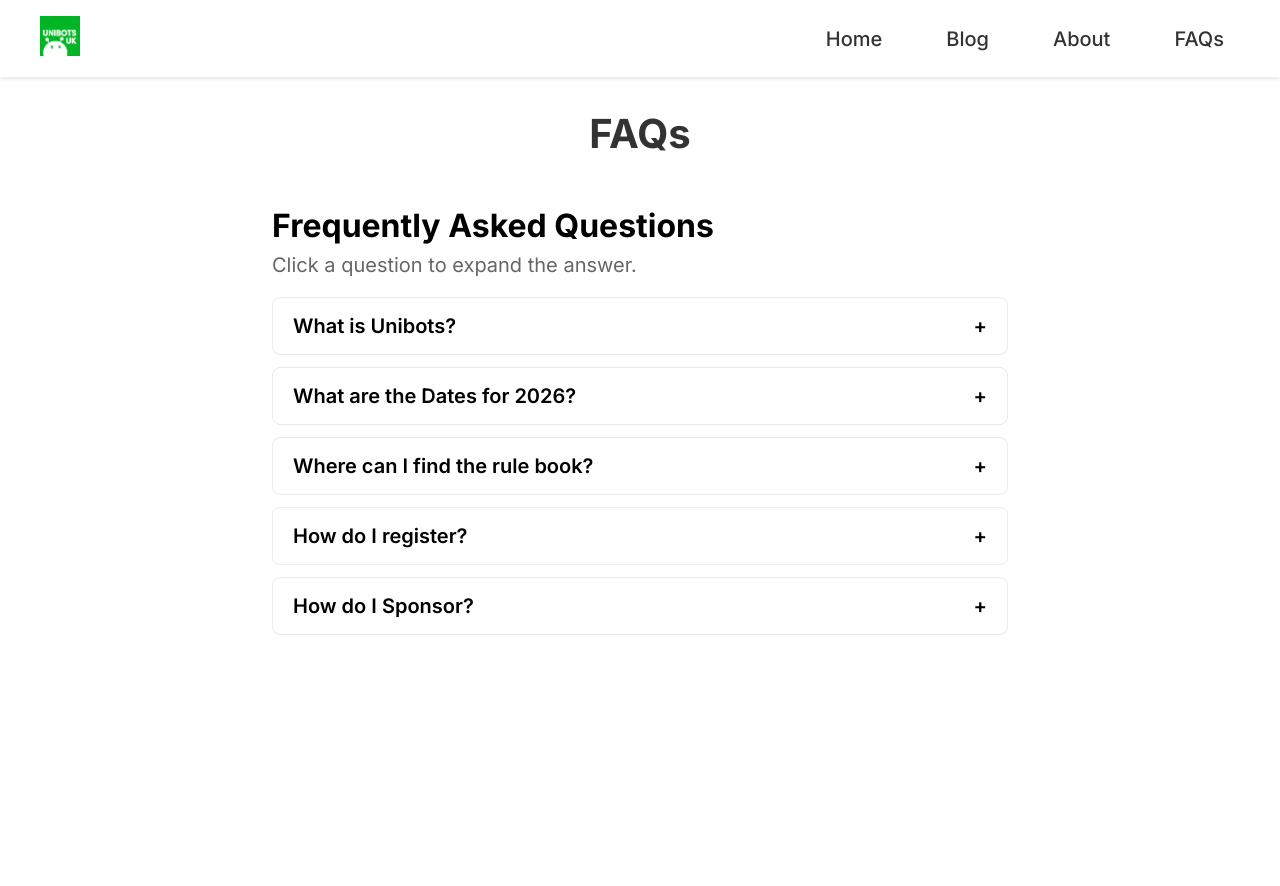
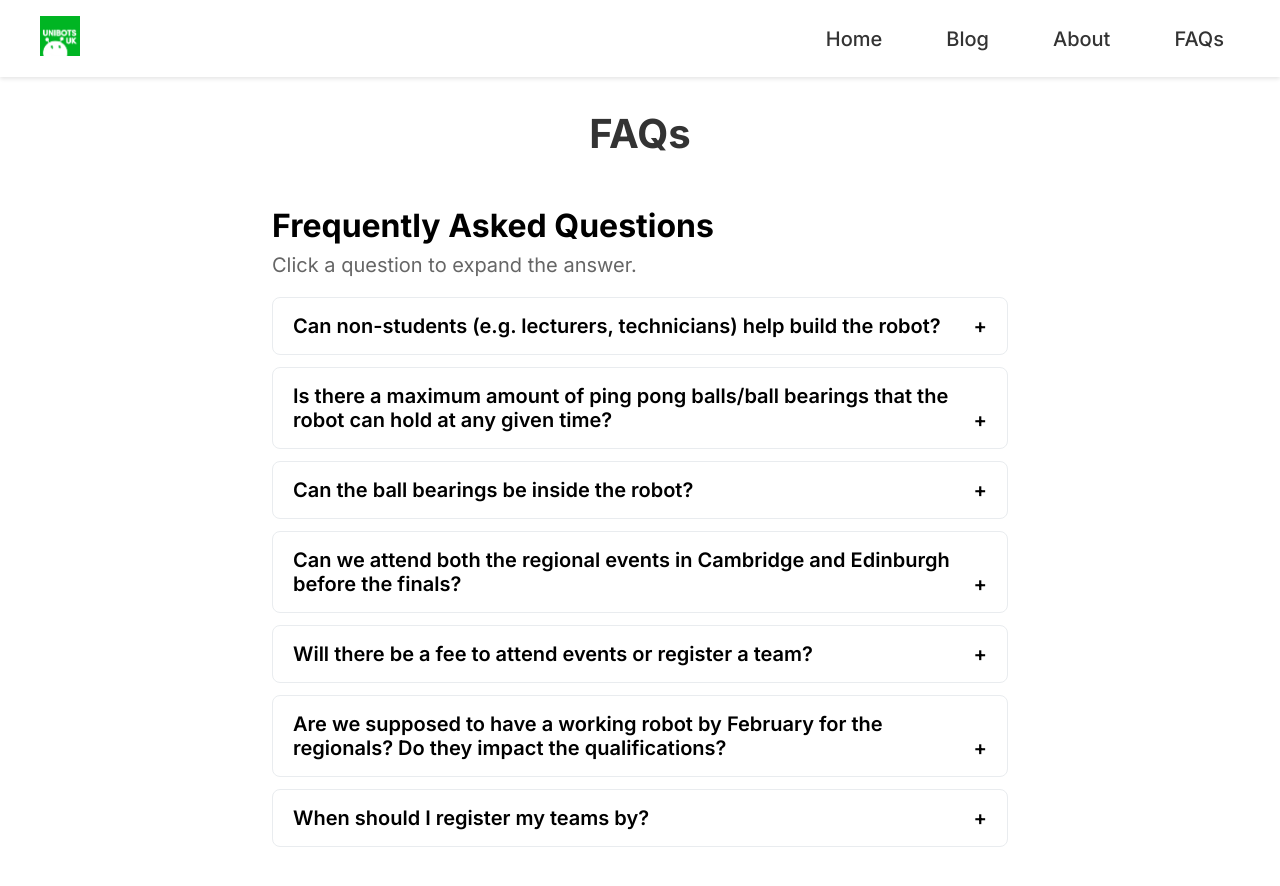
Before and after one commit to momopmoXZ/new_website, a Jekyll site: the page built from FAQs.md, in a window 1280 px wide. Shown: the top 886 px of the page. Built offline with Jekyll 4.4.1, drawn with Linux system fonts in a browser that asks for light colours.

Commit message:
fixed faqs

```diff
--- a/_includes/faqs.html
+++ b/_includes/faqs.html
@@ -6,53 +6,50 @@
   </div>
 
   <details>
-    <summary>What is Unibots?</summary>
+    <summary>Can non-students (e.g. lecturers, technicians) help build the robot?</summary>
     <div class="answer">
-      <p>Unibots is an inter-university robotics competition where teams build autonomous robots
-to accomplish the competition task. Registration is free for students from universities in
-the UK. <br>
-Created in 2022 by students from University of Cambridge and King's College London
-societies, the format has evolved over the years with different objectives and scoring
-points. <br>
-This fourth edition of Unibots is co-hosted by University of Cambridge Robotics Society,
-Heriot Watt University Robotics Society, and Queen Mary University of London Electronics
-Society. <br>
-The competition is designed with manageable tasks that have a linear effort-to-reward
-ratio. We intend for the simple playing field, clear-cut rules, and overall friendly
-atmosphere to make the competition accessible to less experienced students or those
-who do not have access to large funding sources or support. Robots will compete directly
-with other robots in the same arena, promoting friendly rivalries among teams and making
-the experience more exciting. <br>
-We hope to grow this competition so that we can build a strong network between robotics
-societies across the UK. <br></p>
+      <p>Generally the students should be doing a majority of the design and building work, but if you were to ask lecturers for their advice, or for them to check over designs, that would be well within the rules! So students doing the actual work, lecturers there to verify and scrutinise!</p>
     </div>
   </details>
 
   <details>
-    <summary>What are the Dates for 2026?</summary>
+    <summary>Is there a maximum amount of ping pong balls/ball bearings that the robot can hold at any given time?</summary>
     <div class="answer">
-      <p></p>
+      <p>There is no maximum, the robot can hold as many as it wishes!</p>
     </div>
   </details>
 
   <details>
-    <summary>Where can I find the rule book?</summary>
+    <summary>Can the ball bearings be inside the robot?</summary>
     <div class="answer">
-      <p></p>
+      <p>Yes, the "direct contact" wording was used to prevent ambiguity from previous years. If the ball is touching a part of the robot anywhere, it is scored, even if that is inside the robot if you have some collection mechanism. However, if your robot is for example in the shape of the letter "U", and the ball is within the U but not touching the actual robot, it would not be counted. In the case where there are two ball bearings, A and B, if ball bearing A attaches itself to a teams robot magnetically, then ball bearing B attaches itself to ball bearing A only, it would be counted by extension.</p>
     </div>
   </details>
 
   <details>
-    <summary>How do I register?</summary>
+    <summary>Can we attend both the regional events in Cambridge and Edinburgh before the finals? </summary>
     <div class="answer">
-      <p></p>
+      <p>Yes you can attend both regionals! The only thing to keep in mind is that we don’t sponsor any travel costs.</p>
     </div>
   </details>
 
   <details>
-    <summary>How do I Sponsor?</summary>
+    <summary>Will there be a fee to attend events or register a team?</summary>
     <div class="answer">
-      <p></p>
+      <p>There is no fee to attend events nor to register a team for this season!</p>
+    </div>
+  </details>
+    <details>
+    <summary>Are we supposed to have a working robot by February for the regionals? Do they impact the qualifications?</summary>
+    <div class="answer">
+      <p>Regionals are created for you to trial your robot and see the arena in person and your robot in action so ideally you want a somewhat working robot. But it does not need to be « finalised » until the finals day in July.
+      </p>
+    </div>
+  </details>
+    <details>
+    <summary>When should I register my teams by?</summary>
+    <div class="answer">
+      <p>At the moment, there is no deadline for the general sign up as we have the finals quite late this season. But signing up now means you will get any new information -such as details & sign ups forms regarding regionals straight into your inbox/chat. You don’t need to have ALL the info now to sign up, it also helps us gauge the interest for any goodies coming up this year </p>
     </div>
   </details>
 
```
